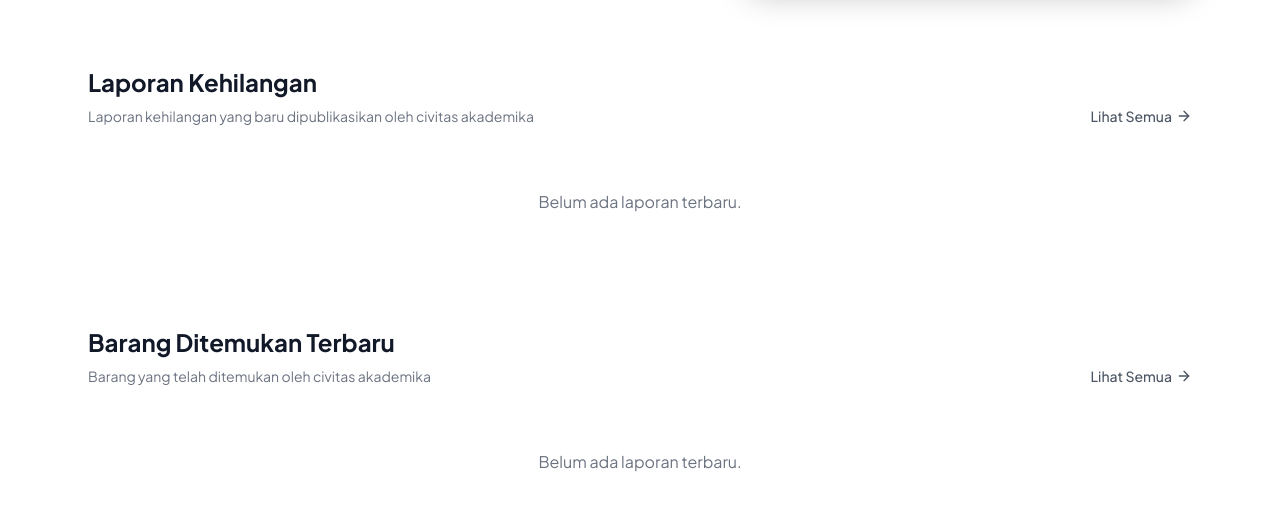
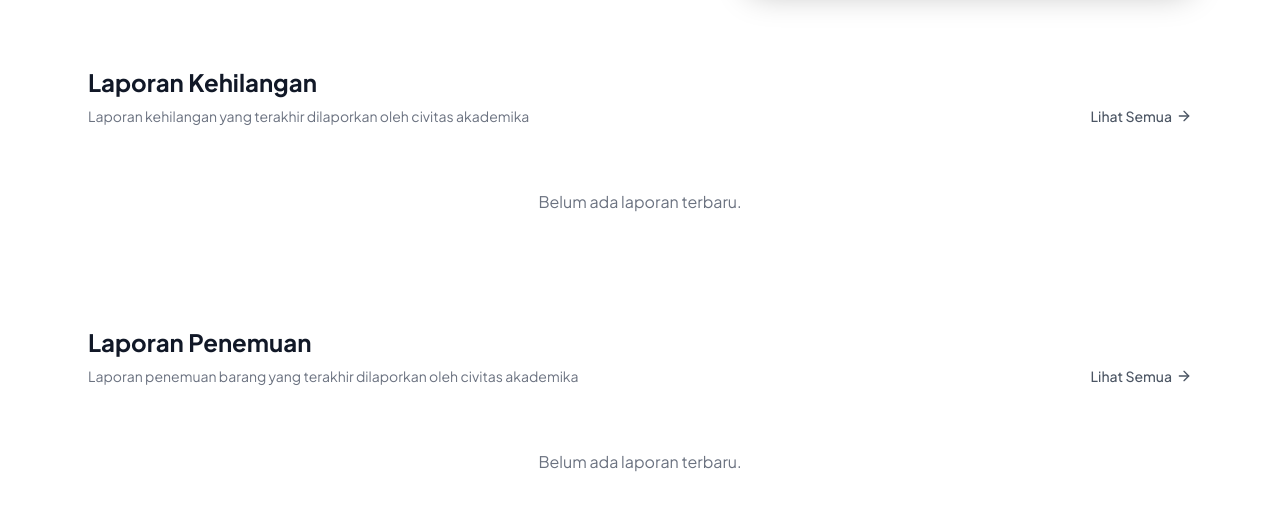
Before and after one commit to anggadwiiic/IMADIKA-Fest-2026, a website: page index.html in a window 1280 px wide. Shown: the part 549-1060 px from the top of the page. Drawn offline with nearby package versions, Linux system fonts and the light colour scheme; no server answers.

Commit message:
refactor

```diff
--- a/index.html
+++ b/index.html
@@ -150,7 +150,7 @@
             Laporan Kehilangan
           </h2>
           <p class="text-sm text-gray-500 mt-2">
-            Laporan kehilangan yang baru dipublikasikan oleh civitas akademika
+            Laporan kehilangan yang terakhir dilaporkan oleh civitas akademika
           </p>
         </div>
         <a
@@ -174,11 +174,10 @@
     <section class="max-w-[1200px] mx-auto px-6 lg:px-12 py-10 mb-10">
       <div class="flex justify-between items-end mb-8">
         <div>
-          <h2 class="text-2xl font-bold text-text-primary">
-            Barang Ditemukan Terbaru
-          </h2>
+          <h2 class="text-2xl font-bold text-text-primary">Laporan Penemuan</h2>
           <p class="text-sm text-gray-500 mt-2">
-            Barang yang telah ditemukan oleh civitas akademika
+            Laporan penemuan barang yang terakhir dilaporkan oleh civitas
+            akademika
           </p>
         </div>
         <a
```
